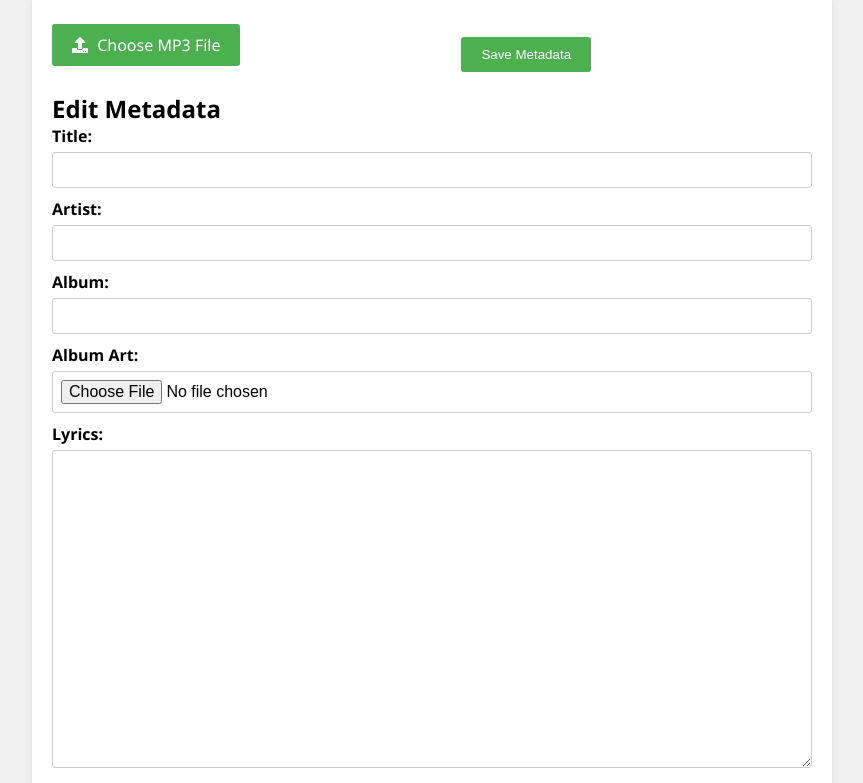
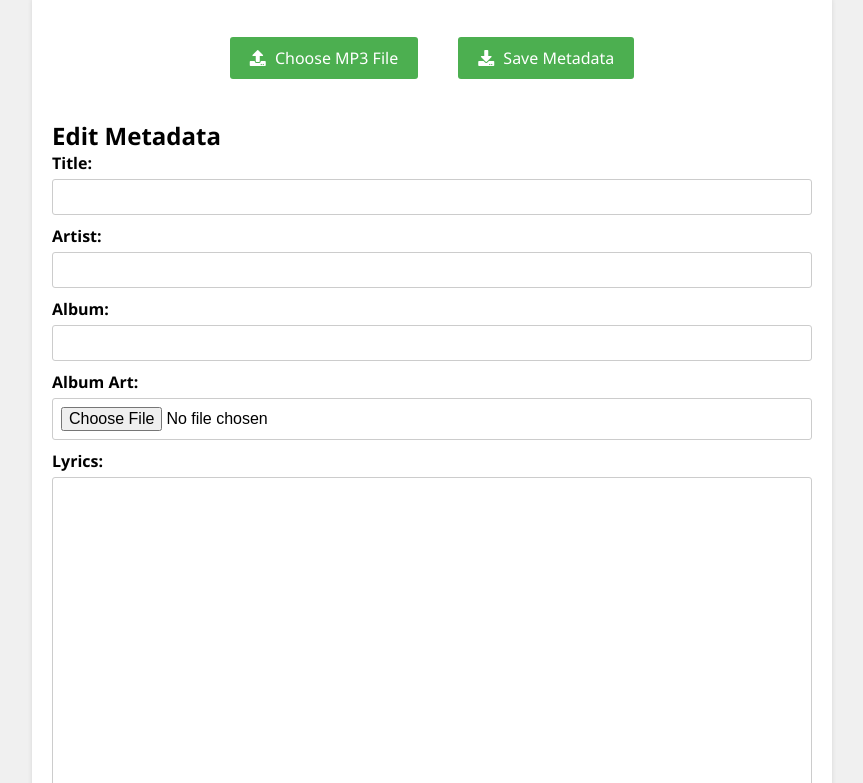
Before and after one commit to githcc/metaEditor_html, a plain HTML site: page index.html in a window 1280 px wide. Shown: the part 106-889 px from the top of the page, without its empty margins (208-1071 px from the left). Drawn offline with Linux system fonts and the light colour scheme.

Commit message:
1. 调整按钮大小

```diff
--- a/index.html
+++ b/index.html
@@ -11,13 +11,17 @@
     <h1>MP3 Metadata Editor</h1>
   </header>
   <main>
+
     <section class="file-input-section">
-      <label for="fileInput" class="file-input-label">
+      <label for="fileInput" class="file-input-label" style="margin: 20px">
         <i class="fas fa-upload"></i>
         <span>Choose MP3 File</span>
       </label>
+      <label class="file-input-label" onclick="saveMetadata()" style="margin: 20px">
+        <i class="fas fa-download"></i>
+        <span>Save Metadata</span>
+      </label>
       <input type="file" id="fileInput" accept="audio/mpeg" class="file-input" onchange="readMetadata()">
-      <button class="btn" onclick="saveMetadata()">Save Metadata</button>
     </section>
     <section id="metadataDisplay"></section>
     <section class="edit-metadata-section">
```
